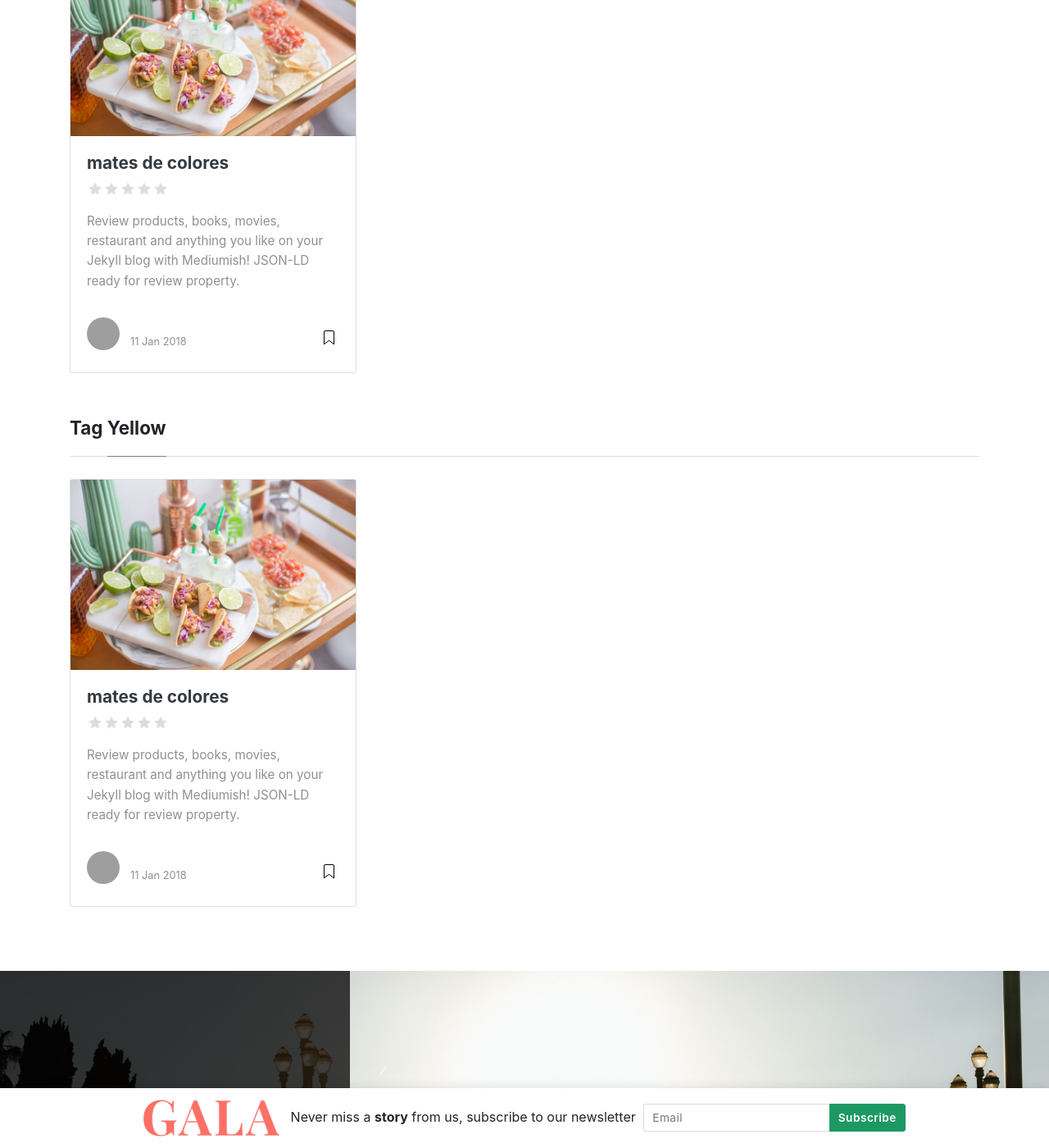
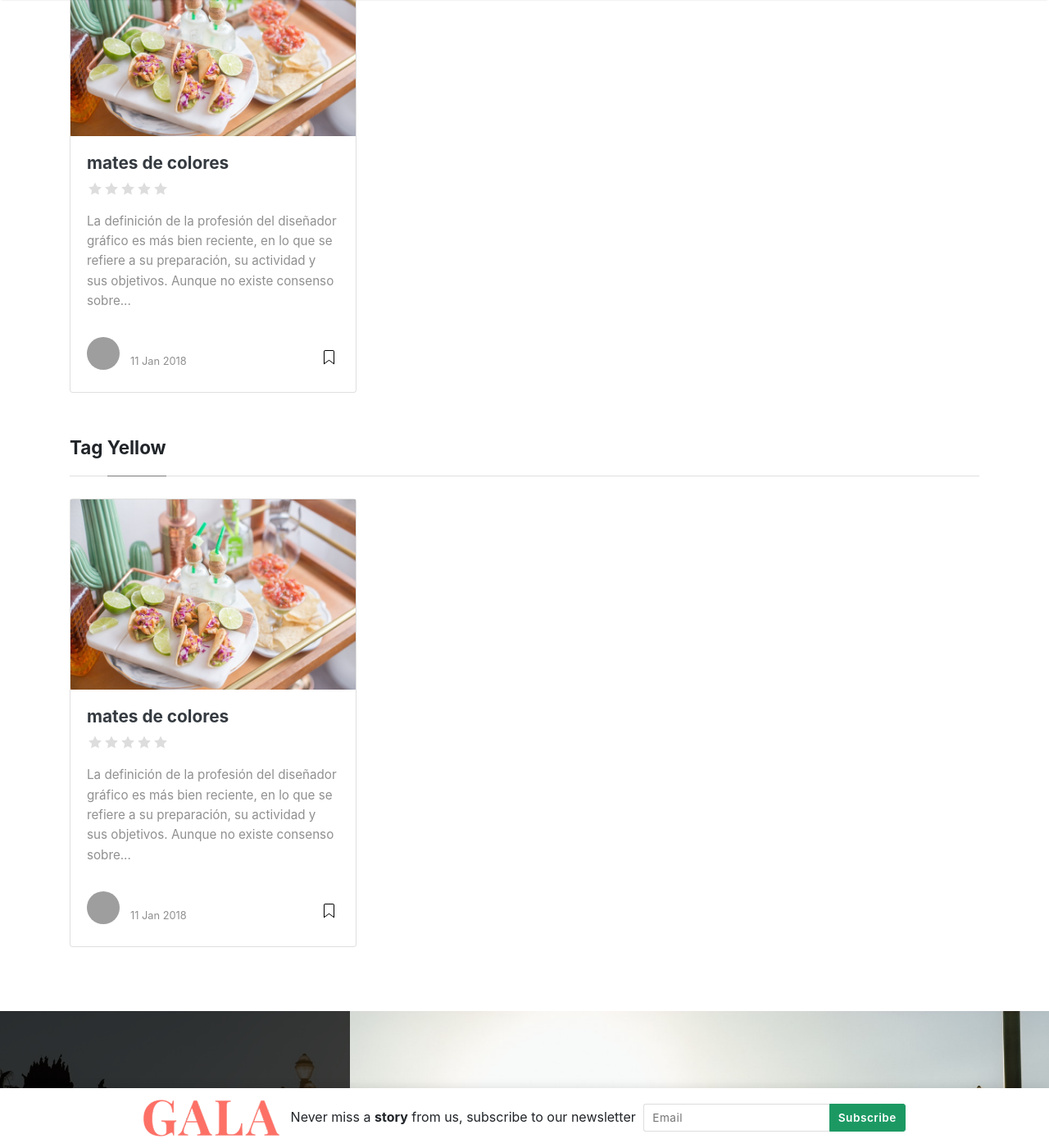
Before and after one commit to almadabelu/almadabelu.github.io, a Jekyll site: the page built from _pages/tags.md, in a window 1280 px wide and 1400 px high, scrolled down 381 px. Shown: the whole window at 82% size. Built offline with Jekyll 4.4.1, drawn with Linux system fonts in a browser that asks for light colours; nearby versions of some CDN libraries; grey boxes are pictures that could not be loaded.

Commit message:
Update from Forestry.io almadabelu@hotmail.com updated _posts/2018-01-11-customer-service.md

````diff
--- a/_posts/2018-01-11-customer-service.md
+++ b/_posts/2018-01-11-customer-service.md
@@ -15,21 +15,32 @@
 rating: "1.0"
 
 ---
-Review products, books, movies, restaurant and anything you like on your Jekyll blog with Mediumish! JSON-LD ready for review property.
+La definición de la profesión del diseñador gráfico es más bien reciente, en lo que se refiere a su preparación, su actividad y sus objetivos. Aunque no existe consenso sobre una fecha exacta en la que nació el diseño gráfico, algunos lo datan durante el período de entre guerras. Otros entienden que comienza a identificarse como tal para finales del siglo XIX.
 
-#### How to use?
+Puede argumentarse que comunicaciones gráficas con propósitos específicos tienen su origen en las [pinturas rupestres](https://es.wikipedia.org/wiki/Pintura_rupestre "Pintura rupestre") del [Paleolítico](https://es.wikipedia.org/wiki/Paleol%C3%ADtico "Paleolítico") y en el nacimiento del len![](https://upload.wikimedia.org/wikipedia/commons/thumb/6/65/Die_hystorie_vanden_grooten_Coninck_Alexander_Delft_1491_01.jpg/800px-Die_hystorie_vanden_grooten_Coninck_Alexander_Delft_1491_01.jpg)guaje escrito en el tercer milenio a. C. Pero las diferencias de métodos de trabajo, [ciencias](https://es.wikipedia.org/wiki/Ciencia "Ciencia") auxiliares y formación requerida son tales que no es posible identificar con claridad al diseñador gráfico actual con el hombre de la prehistoria, con el [xilógrafo](https://es.wikipedia.org/wiki/Xilograf%C3%ADa "Xilografía") del [siglo XV](https://es.wikipedia.org/wiki/Siglo_XV "Siglo XV") o con el [litógrafo](https://es.wikipedia.org/wiki/Litograf%C3%ADa "Litografía") de [1890](https://es.wikipedia.org/wiki/1890 "1890").
 
-It's actually really simple! Add the rating in your YAML front matter. It also supports halfs:
+La diversidad de opiniones responde a que algunos consideran como producto del diseño gráfico a cualquier manifestación gráfica y otros solamente a aquellas que surgen como resultado de la aplicación de un m**odelo de producción industrial; es decir, aquellas manifestaciones visuales que han sido "proyectadas" contemplando necesidades de diversos tipos**: productivas, simbólicas, ergonómicas, contextuales, etc.
 
-```html
----
-layout: post
-title:  "Inception Movie"
-author: john
-categories: [ Jekyll, tutorial ]
-tags: [red, yellow]
-image: assets/images/11.jpg
-description: "My review of Inception movie. Actors, directing and more."
-rating: 4.5
----
-```
+* sdfgs
+* sdf
+* g
+* sdf
+* gs
+* df
+* gwwww
+* w
+* w
+* w
+* w
+* w
+  1. wasd
+  2. as
+  3. d
+  4. a
+  5. sd
+  6. a
+  7. sd
+  8. waska
+  9. _boca la concha de tu madre_
+
+  > vamo bokita
````
